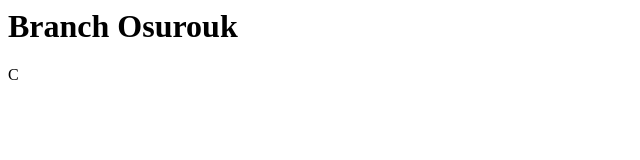
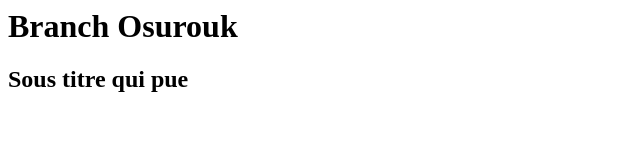
Before and after one commit to Lolipop9944/pro1, a plain HTML site: page index.html in a window 1280 px wide. Shown: the whole page, without its empty margins (0-640 px from the left). Drawn offline with Linux system fonts and the light colour scheme.

Commit message:
sous titre

```diff
--- a/index.html
+++ b/index.html
@@ -1,5 +1,4 @@
 <html>
 <h1>Branch Osurouk</h1>
-C
-<h2>
+<h2>Sous titre qui pue<h2>
 </html>
```
